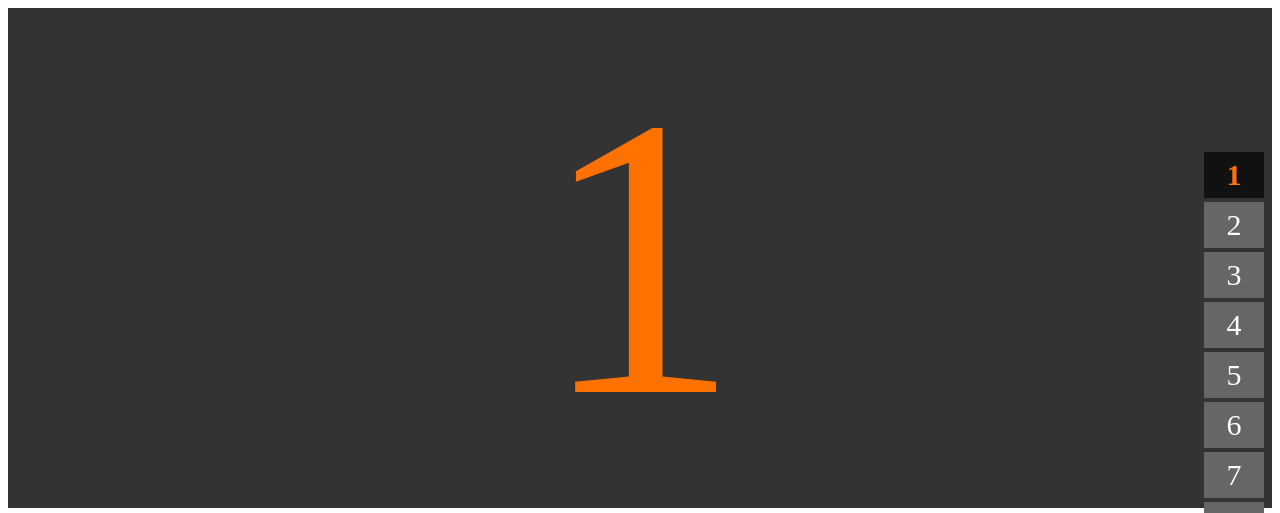
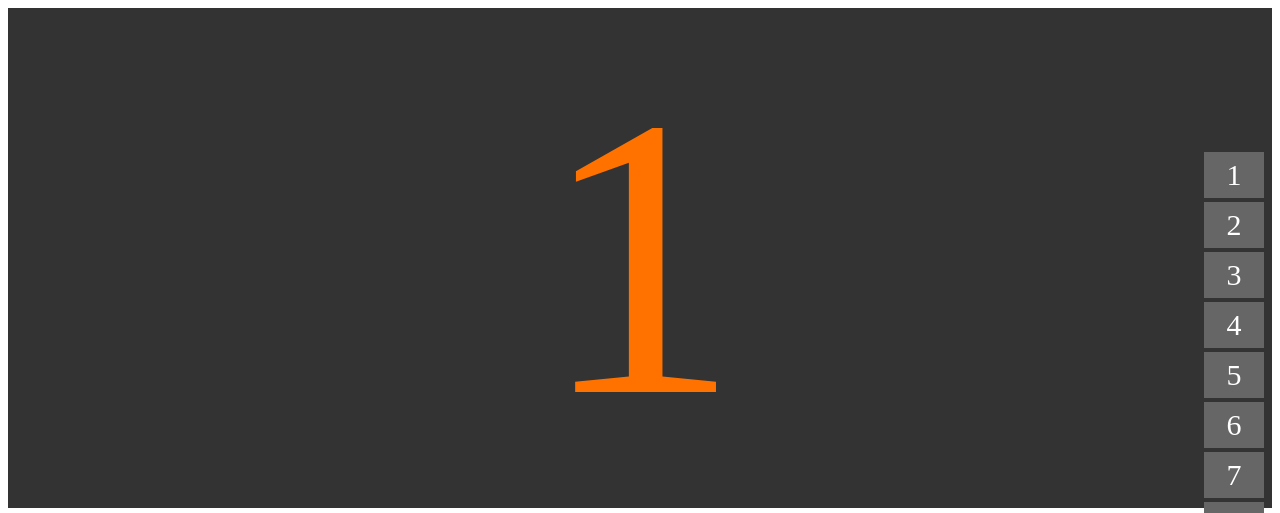
Before and after one commit to li6in9muyou/big-homework-repo, a plain HTML site: page day1034-elevator-nav.html in a window 1280 px wide. Shown: the top 513 px of the page. Drawn offline with Linux system fonts and the light colour scheme.

```diff
--- a/day1034-elevator-nav.html
+++ b/day1034-elevator-nav.html
@@ -41,16 +41,10 @@
       cursor: pointer;
       font-size: 30px;
     }
-
-    .elevator-nav > .elevator-nav__active {
-      color: #ff7200;
-      font-weight: bold;
-      background-color: #111;
-    }
   </style>
 </head>
 <body>
-  <nav class="elevator-nav"><a class="elevator-nav__active" href="#">1</a><a href="#">2</a><a href="#">3</a><a href="#">4</a><a
+  <nav class="elevator-nav"><a href="#">1</a><a href="#">2</a><a href="#">3</a><a href="#">4</a><a
       href="#">5</a><a
       href="#">6</a><a href="#">7</a><a href="#">8</a><a href="#">9</a><a href="#">10</a></nav>
   <section class="content">1</section>
@@ -108,8 +102,6 @@
 
     oNav.addEventListener("click", (e) => {
       e.preventDefault();
-      Array.from(oNav.children).forEach(a => a.classList.remove("elevator-nav__active"));
-      e.target.classList.add("elevator-nav__active");
       const id = nodeIndexOf(e.target);
       scrollToElement(aContent[id]);
     });
```
